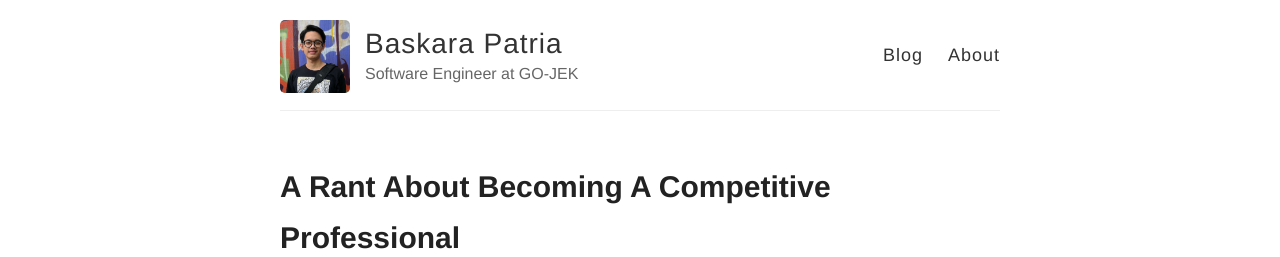
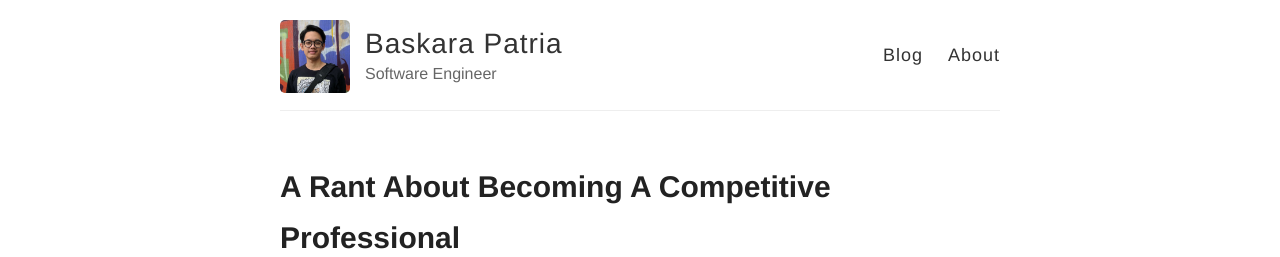
Before and after one commit to baskarap/baskarap.github.io, a Jekyll site: the page built from index.html, in a window 1280 px wide. Shown: the top 257 px of the page. Built offline with Jekyll 4.4.1, drawn with Linux system fonts in a browser that asks for light colours.

Commit message:
update profile description

```diff
--- a/_config.yml
+++ b/_config.yml
@@ -6,7 +6,7 @@
 name: Baskara Patria
 
 # Short bio or description (displayed in the header)
-description: Software Engineer at GO-JEK
+description: Software Engineer
 
 # URL of your avatar or profile pic (you could use your GitHub profile pic)
 avatar: https://raw.githubusercontent.com/baskarap/baskarap.github.io/master/images/foto.jpeg
```
